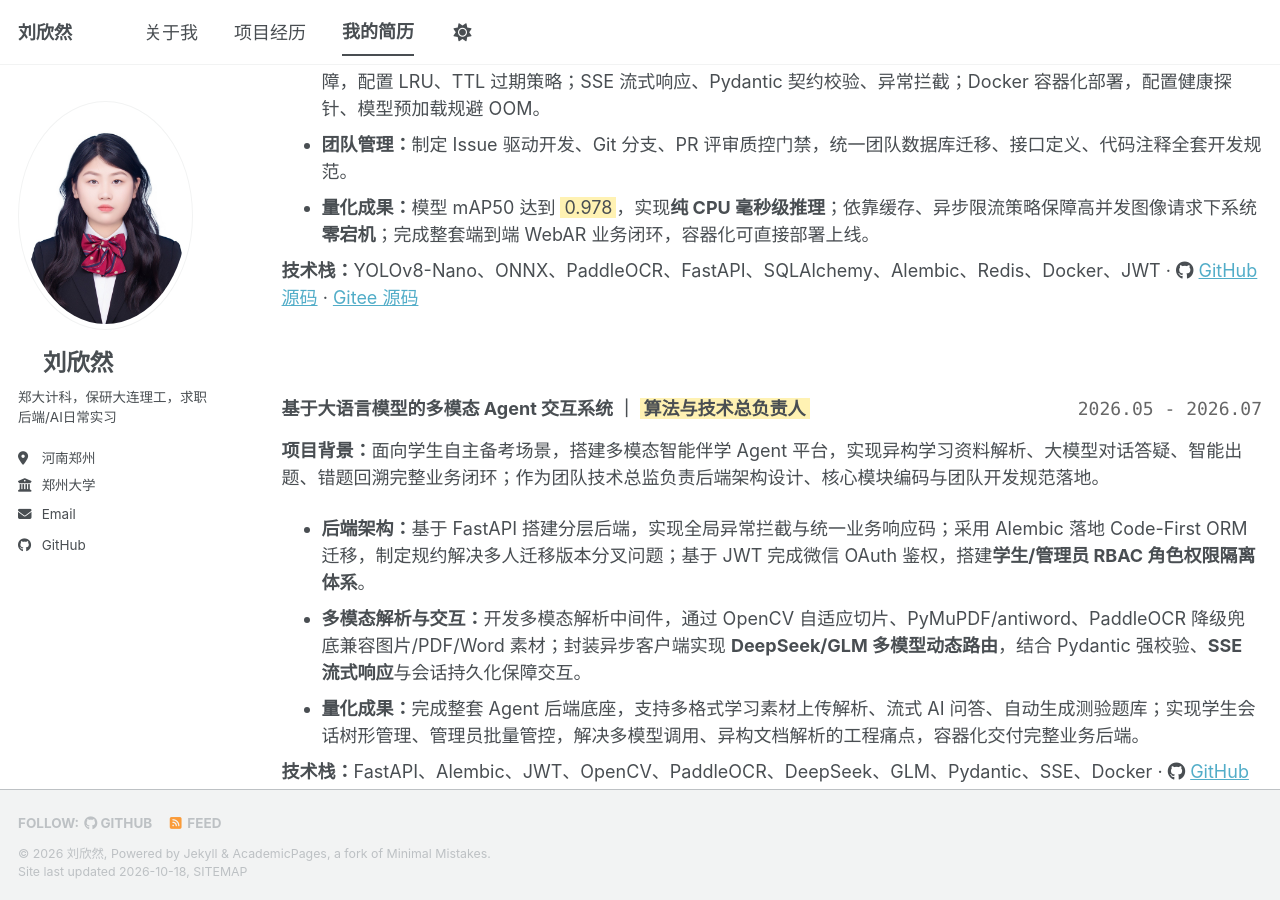
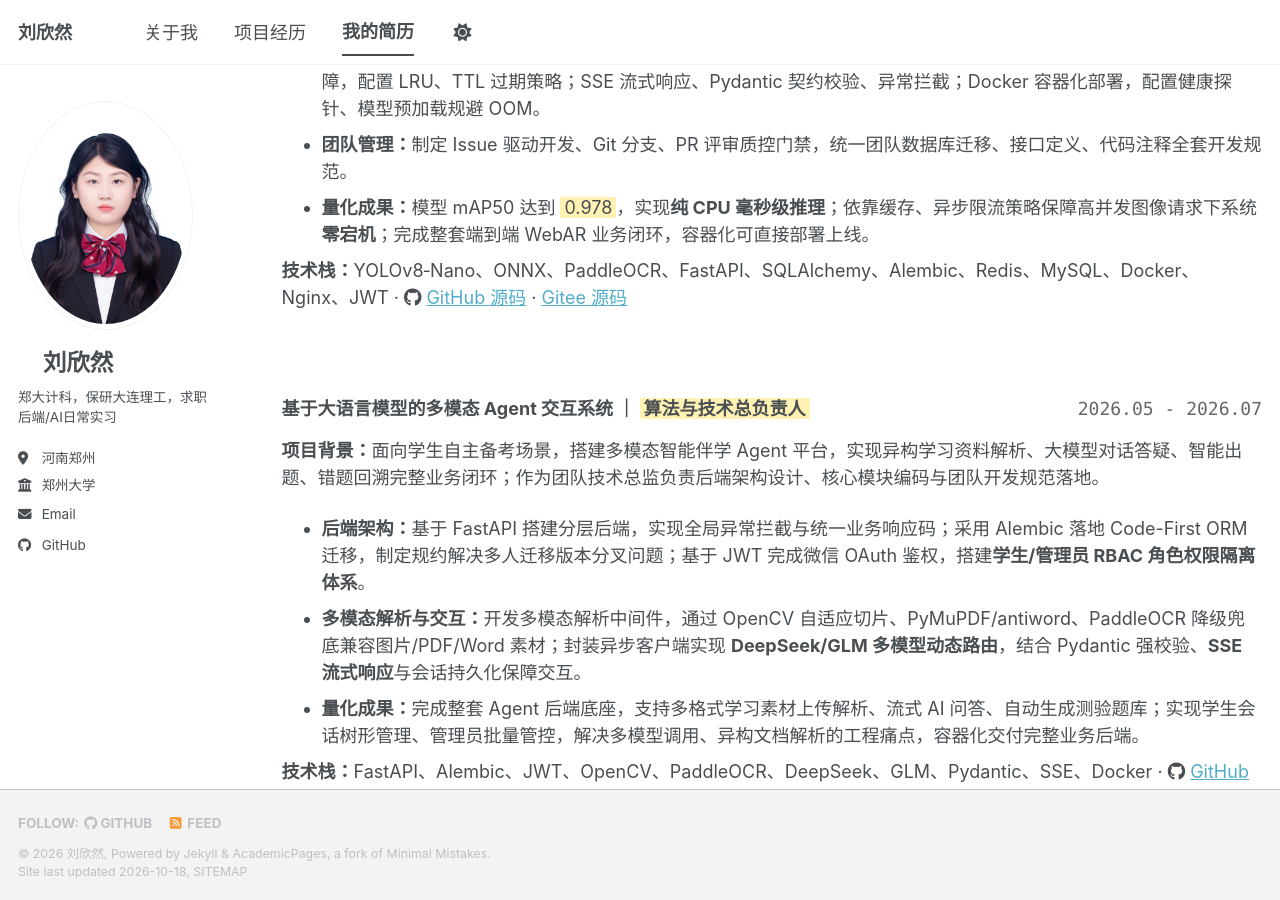
Before and after one commit to Linsensn/Linsensn.github.io, a Jekyll site: the page built from _pages/cv.md, in a window 1280 px wide and 900 px high, scrolled down 889 px. Built offline with Jekyll 4.4.1, drawn with Linux system fonts in a browser that asks for light colours; comment, search, counter and statistics services are not loaded; a style sheet for code colours, icons or effects is not loaded.

Commit message:
Update cv.md

```diff
--- a/_pages/cv.md
+++ b/_pages/cv.md
@@ -75,7 +75,7 @@ redirect_from:
       <li><strong>团队管理：</strong>制定 Issue 驱动开发、Git 分支、PR 评审质控门禁，统一团队数据库迁移、接口定义、代码注释全套开发规范。</li>
       <li><strong>量化成果：</strong>模型 mAP50 达到 <span class="highlight-text">0.978</span>，实现<strong>纯 CPU 毫秒级推理</strong>；依靠缓存、异步限流策略保障高并发图像请求下系统<strong>零宕机</strong>；完成整套端到端 WebAR 业务闭环，容器化可直接部署上线。</li>
     </ul>
-    <p style="margin-top: -0.5em;"><strong>技术栈：</strong>YOLOv8-Nano、ONNX、PaddleOCR、FastAPI、SQLAlchemy、Alembic、Redis、Docker、JWT · <i class="fab fa-github"></i> <a href="https://github.com/Linsensn/bookway" target="_blank">GitHub 源码</a> · <a href="https://gitee.com/bookway-studio/bookway" target="_blank">Gitee 源码</a></p>
+    <p style="margin-top: -0.5em;"><strong>技术栈：</strong>YOLOv8‑Nano、ONNX、PaddleOCR、FastAPI、SQLAlchemy、Alembic、Redis、MySQL、Docker、Nginx、JWT · <i class="fab fa-github"></i> <a href="https://github.com/Linsensn/bookway" target="_blank">GitHub 源码</a> · <a href="https://gitee.com/bookway-studio/bookway" target="_blank">Gitee 源码</a></p>
 
     <br>
 
```
